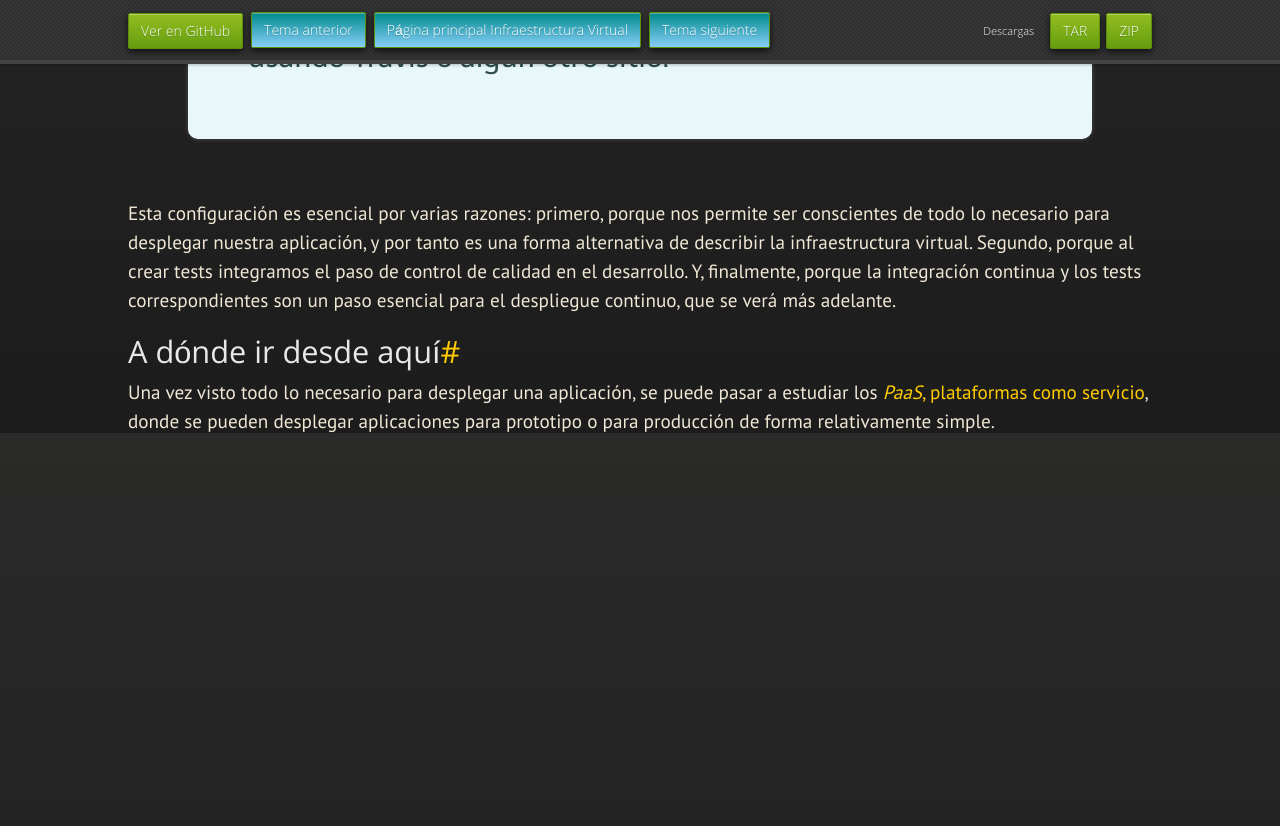
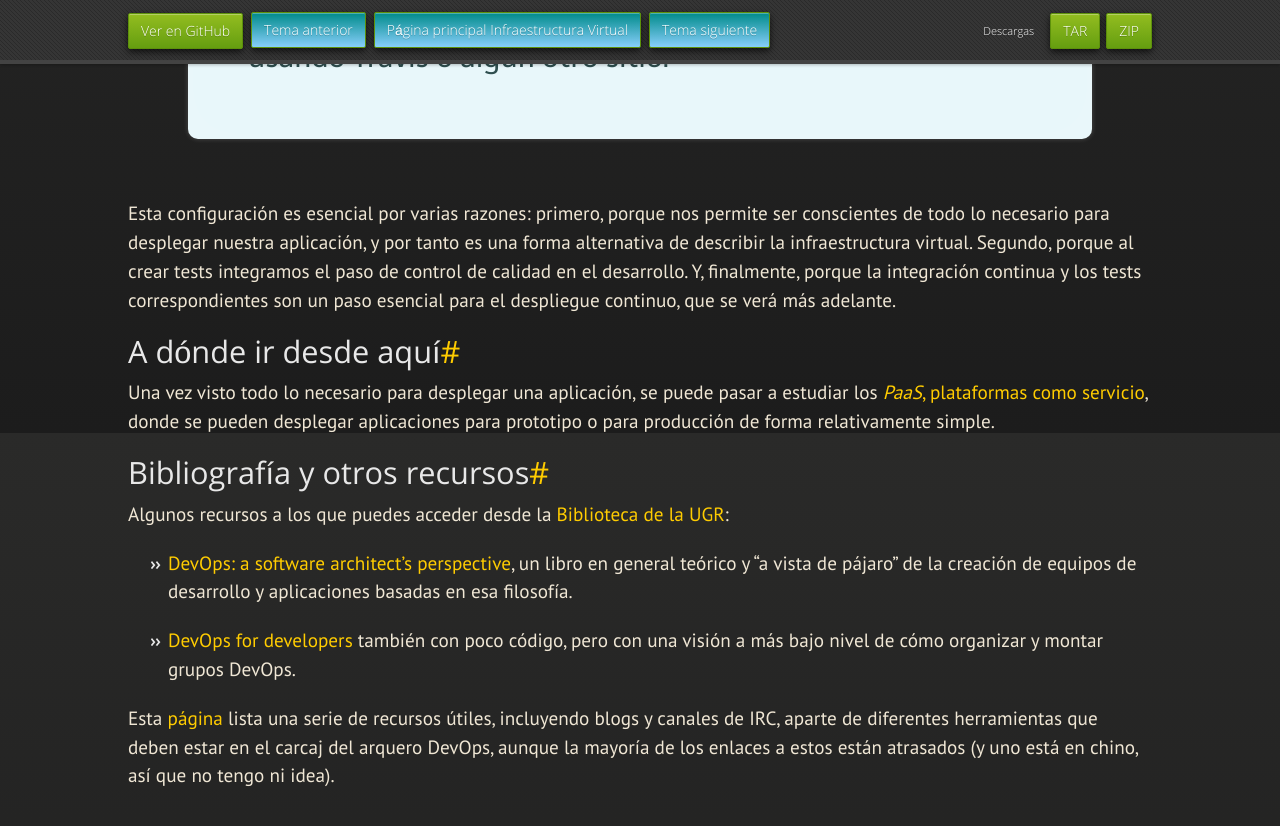
Before and after one commit to JJ/IV, a Jekyll site: the page built from documentos/temas/Desarrollo_basado_en_pruebas.md, in a window 1280 px wide and 900 px high, scrolled down 22967 px. Shown: the top 826 px of the window. Built offline with Jekyll 4.4.1, drawn with Linux system fonts in a browser that asks for light colours; nearby versions of some CDN libraries; some web fonts are replaced; our own code applies the rules of GitHub Pages for plain Markdown files; before the commit the page ends 23513 px from its top, so only the background shows below that.

Commit message:
Sync documentos/temas/Desarrollo_basado_en_pruebas.md de master a gh-pages

```diff
--- a/documentos/temas/Desarrollo_basado_en_pruebas.md
+++ b/documentos/temas/Desarrollo_basado_en_pruebas.md
@@ -968,3 +968,23 @@ para el despliegue continuo, que se verá más adelante.
 Una vez visto todo lo necesario para desplegar una aplicación, se
 puede pasar a estudiar los
 [*PaaS*, plataformas como servicio](PaaS), donde se pueden desplegar aplicaciones para prototipo o para producción de forma relativamente simple.
+
+## Bibliografía y otros recursos
+
+Algunos recursos a los que puedes acceder desde la
+[Biblioteca de la UGR](https://biblioteca.ugr.es):
+
+- [DevOps: a software architect's perspective](https://bencore.ugr.es/iii/encore/record/C__Rb2526268__Sdevops__P0%2C2__Orightresult__X6;jsessionid=E36643C65032CABF72B40984567B5435?lang=spi&suite=pearl),
+  un libro en general teórico y "a vista de pájaro" de la creación de
+  equipos de desarrollo y aplicaciones basadas en esa filosofía.
+
+- [DevOps for developers](https://bencore.ugr.es/iii/encore/record/C__Rb2516479__Sdevops__P0%2C9__Orightresult__X6;jsessionid=E36643C65032CABF72B40984567B5435?lang=spi&suite=pearl)
+  también con poco código, pero con una visión a más bajo nivel de
+  cómo organizar y montar grupos DevOps.
+
+Esta
+[página](https://www.jedi.be/blog/2010/02/12/what-is-this-devops-thing-anyway/)
+lista una serie de recursos útiles, incluyendo blogs y canales de IRC,
+aparte de diferentes herramientas que deben estar en el carcaj del
+arquero DevOps, aunque la mayoría de los enlaces a estos están
+atrasados (y uno está en chino, así que no tengo ni idea).
```
